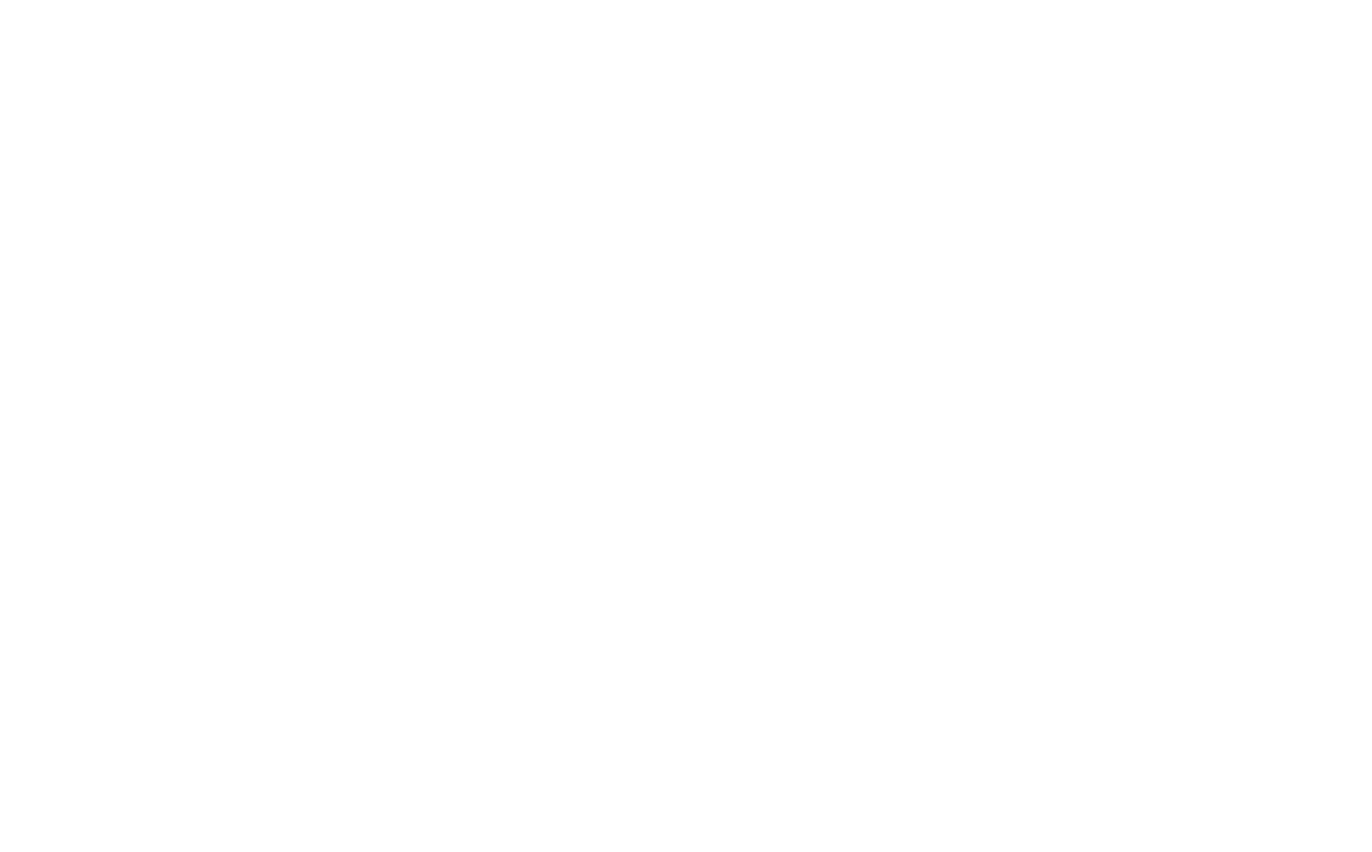
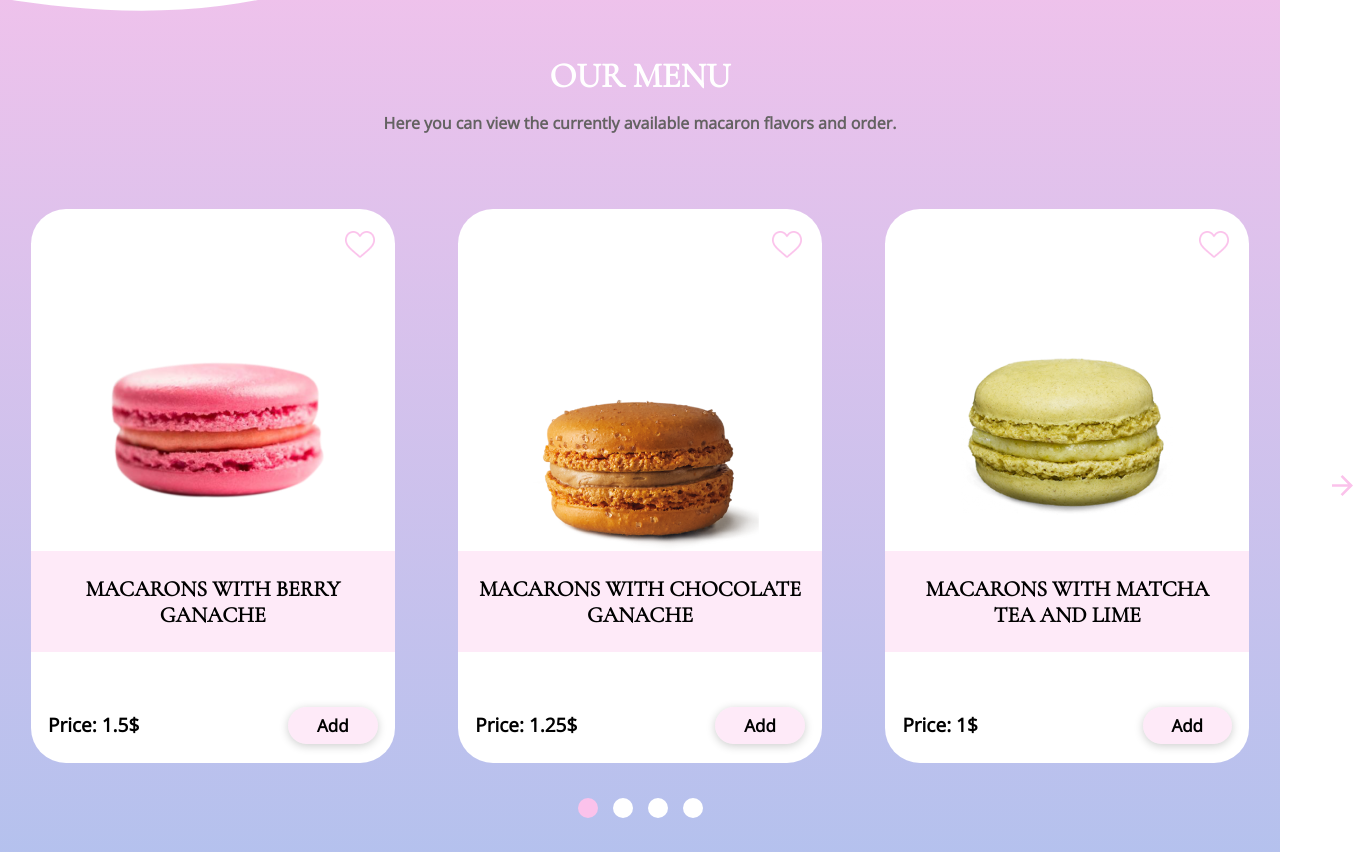
Before and after one commit to ClaudiuSonica/macaronsmania, a React (Vite) app: page / in a window 1280 px wide. Shown: the part 1536-2388 px from the top of the page, 1372 px wide, since content can reach past the window. Before the commit the page ends 1443 px from the top, so only its background shows below. Built offline with nearby package versions, Linux system fonts and the light colour scheme.

Commit message:
completed menu section

```diff
--- /dev/null
+++ b/src/components/atoms/menuCard/MenuCard.jsx
@@ -0,0 +1,21 @@
+/* eslint-disable react/prop-types */
+import "./MenuCard.scss";
+import heart from "/assets/heart.png";
+
+const MenuCard = (props) => {
+  return (
+    <div className="menu__card">
+      <img className="card__heart" src={heart} alt="select favorite icon" />
+      <div className="card__img">
+        <img src={props.img} alt={props.title} />
+      </div>
+      <h2 className="card__title">{props.title}</h2>
+      <div className="card__info">
+        <p className="card__price">{ `Price: ${props.price}$` }</p>
+        <button className="card__button">{props.button}</button>
+      </div>
+    </div>
+  );
+};
+
+export default MenuCard;
--- /dev/null
+++ b/src/components/atoms/menuCard/MenuCard.scss
@@ -0,0 +1,71 @@
+@import "../../../scss/variables";
+
+.menu__card {
+  display: flex;
+  flex-direction: column;
+  align-items: center;
+  justify-content: space-between;
+  width: 22.71944rem;
+  // height: 32.5rem;
+  background-color: $white;
+  border-radius: 2.1875rem;
+
+  .card__heart {
+    align-self: flex-end;
+    padding: 1.38rem 1.22rem;
+    cursor: pointer;
+  }
+
+  .card__img {
+    padding-inline: 4.24rem;
+    padding-block-start: 2.64rem;
+    margin-block-end: 1.19rem;
+    display: flex;
+    align-items: center;
+    justify-content: center;
+    width: 15.54988rem;
+    height: 15.5625rem;
+  }
+
+  .card__title {
+    color: $black;
+    text-align: center;
+    font-family: $mainFont;
+    font-size: 1.375rem;
+    font-weight: 600;
+    text-transform: uppercase;
+    padding: 1.53rem 1.06rem;
+    background: rgba(251, 194, 235, 0.35);
+    width: 100%;
+  }
+
+  .card__info {
+    display: flex;
+    align-items: center;
+    justify-content: space-between;
+    padding-inline: 1.06rem;
+    padding-block-end: 1.19rem;
+    width: 100%;
+    padding-block-start: 3.42rem;
+
+    .card__price {
+      color: $black;
+      font-family: $secondaryFont;
+      font-size: 1.1875rem;
+      font-weight: 600;
+    }
+
+    .card__button {
+      color: $black;
+      font-family: $secondaryFont;
+      font-size: 1.0625rem;
+      font-weight: 600;
+      padding: 0.44rem 1.81rem;
+      border: 0;
+      border-radius: 3.125rem;
+      background: rgba(251, 194, 235, 0.35);
+      box-shadow: 0px 2px 10px rgba(0, 0, 0, 0.2);
+      cursor: pointer;
+    }
+  }
+}
--- a/src/components/molecules/detailsSection/DetailsSection.jsx
+++ b/src/components/molecules/detailsSection/DetailsSection.jsx
@@ -8,7 +8,7 @@ const DetailsSection = () => {
     <section className="section__details">
       <h2 className="details__title">{details.title}</h2>
       <h3 className="details__subtitle">{details.subtitle}</h3>
-      <div className="details__card">
+      <div className="details__cards">
         {details.items.map((item) => {
           return (
             <DetailsCard
--- a/src/components/molecules/detailsSection/DetailsSection.scss
+++ b/src/components/molecules/detailsSection/DetailsSection.scss
@@ -22,4 +22,11 @@
     font-size: 1rem;
     margin-block-end: 4.69rem;
   }
+
+  .details__cards {
+    display: flex;
+    align-items: center;
+    justify-content: space-between;
+    gap: 3.38rem;
+  }
 }
--- a/src/components/molecules/hero/Hero.scss
+++ b/src/components/molecules/hero/Hero.scss
@@ -100,7 +100,7 @@
     position: absolute;
     bottom: 0;
     right: 0;
-    background: url(/assets/vector.svg);
+    background: url(/assets/vector-bottom.svg);
     background-repeat: no-repeat;
     background-position: center;
     background-size: cover;
--- /dev/null
+++ b/src/components/molecules/menuSection/MenuSection.jsx
@@ -0,0 +1,38 @@
+import "./MenuSection.scss";
+import data from "../../../data";
+import dots from "/assets/dots.svg";
+import arrowL from "/assets/arrow-l.svg";
+import arrowR from "/assets/arrow-r.svg";
+import MenuCard from "../../atoms/menuCard/MenuCard";
+
+const MenuSection = () => {
+  const { menu } = data;
+
+  return (
+    <section className="section__menu">
+      <div className="menu__vector"></div>
+      <h2 className="menu__title">{menu.title}</h2>
+      <h3 className="menu__subtitle">{menu.subtitle}</h3>
+      <div className="menu__cards">
+        <img className="cards__arrow" src={arrowL} alt="arrow" />
+        {menu.items.map((item) => {
+          return (
+            <MenuCard
+              key={item.id}
+              title={item.title}
+              price={item.price}
+              img={item.img}
+              button={item.button}
+            />
+          );
+        })}
+        <img className="cards__arrow" src={arrowR} alt="arrow" />
+      </div>
+      <div className="menu__dots">
+        <img src={dots} alt="dots" />
+      </div>
+    </section>
+  );
+};
+
+export default MenuSection;
--- /dev/null
+++ b/src/components/molecules/menuSection/MenuSection.scss
@@ -0,0 +1,58 @@
+@import "../../../scss/variables";
+
+.section__menu {
+  background: $bgTopPink;
+  padding-block: 15.44rem;
+  z-index: 0;
+  position: relative;
+  display: flex;
+  flex-direction: column;
+  align-items: center;
+  justify-content: center;
+
+  .menu__vector {
+    position: absolute;
+    top: 0;
+    right: 0;
+    background: url(/assets/vector-top.svg);
+    background-repeat: no-repeat;
+    background-position: center;
+    background-size: cover;
+    z-index: 1;
+    height: 12.6875rem;
+    width: 100%;
+  }
+
+  .menu__title {
+    color: $white;
+    font-family: $mainFont;
+    font-size: 2.1875rem;
+    font-weight: 600;
+    text-transform: uppercase;
+    margin-block-end: .94rem;
+  }
+
+  .menu__subtitle {
+    color: $gray;
+    text-align: center;
+    font-family: $secondaryFont;
+    font-size: 1rem;
+    margin-block-end: 4.69rem;
+  }
+
+  .menu__cards {
+    display: flex;
+    align-items: center;
+    justify-content: space-between;
+    gap: 3.98rem;
+    margin-block-end: 2.19rem;
+
+    .cards__arrow {
+      padding: .9rem;
+      border: none;
+      border-radius: 50%;
+      background-color: $white;
+      cursor: pointer;
+    }
+  }
+}
--- a/src/components/organisms/mainContent/MainContent.jsx
+++ b/src/components/organisms/mainContent/MainContent.jsx
@@ -1,10 +1,12 @@
 import DetailsSection from "../../molecules/detailsSection/DetailsSection";
+import MenuSection from "../../molecules/menuSection/MenuSection";
 import "./MainContent.scss";
 
 const MainContent = () => {
   return (
     <>
       <DetailsSection />
+      <MenuSection />
     </>
   );
 };
```
Also changed, not shown: public/assets/vector-bottom.svg (renamed from public/assets/vector.svg), public/assets/vector-top.svg (added).
